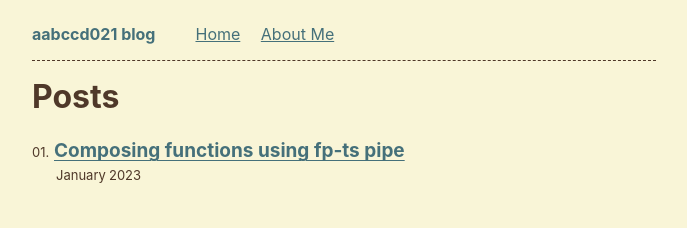
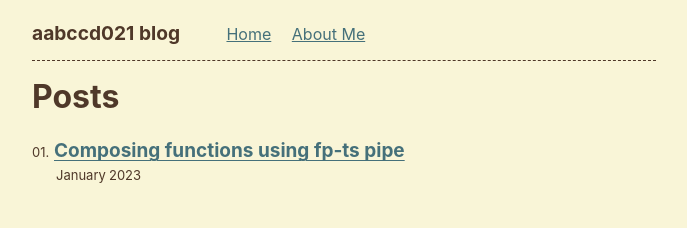
Before and after one commit to aabccd021/aabccd021.github.io, an Eleventy site: page content/index.njk in a window 1280 px wide. Shown: the whole page, without its empty margins (296-983 px from the left). Built offline with nearby package versions, Linux system fonts and the light colour scheme; Eleventy itself is replaced by a stand-in of ours; files that its build step writes are made by us from their sources; what @sardine/eleventy-plugin-tinycss, @sardine/eleventy-plugin-tinyhtml, @sardine/eleventy-plugin-tinysvg, eleventy-plugin-shiki-twoslash would draw is missing.

Commit message:
fix: title

```diff
--- a/_includes/layouts/base.njk
+++ b/_includes/layouts/base.njk
@@ -16,7 +16,7 @@
 	</head>
 	<body>
 		<header>
-			<a href="/" class="home-link">{{ metadata.title }}</a>
+			<p class="home-link">{{ metadata.title }}</p>
 			<nav>
 				{%- for entry in collections.all | eleventyNavigation %}
         <a class="nav-item" href="{{ entry.url }}"{% if entry.url == page.url %} aria-current="page"{% endif %}>{{ entry.title }}</a>
--- a/public/css/index.css
+++ b/public/css/index.css
@@ -96,12 +96,11 @@ header {
 	padding: 1em 0;
 }
 .home-link {
-	font-size: 1em; /* 16px /16 */
+	line-height: 1.0;
+	font-size: 1.2em;
 	font-weight: 700;
+  margin: 0;
 	margin-right: 2em;
-}
-.home-link:link:not(:hover) {
-	text-decoration: none;
 }
 
 /* Nav */
```
